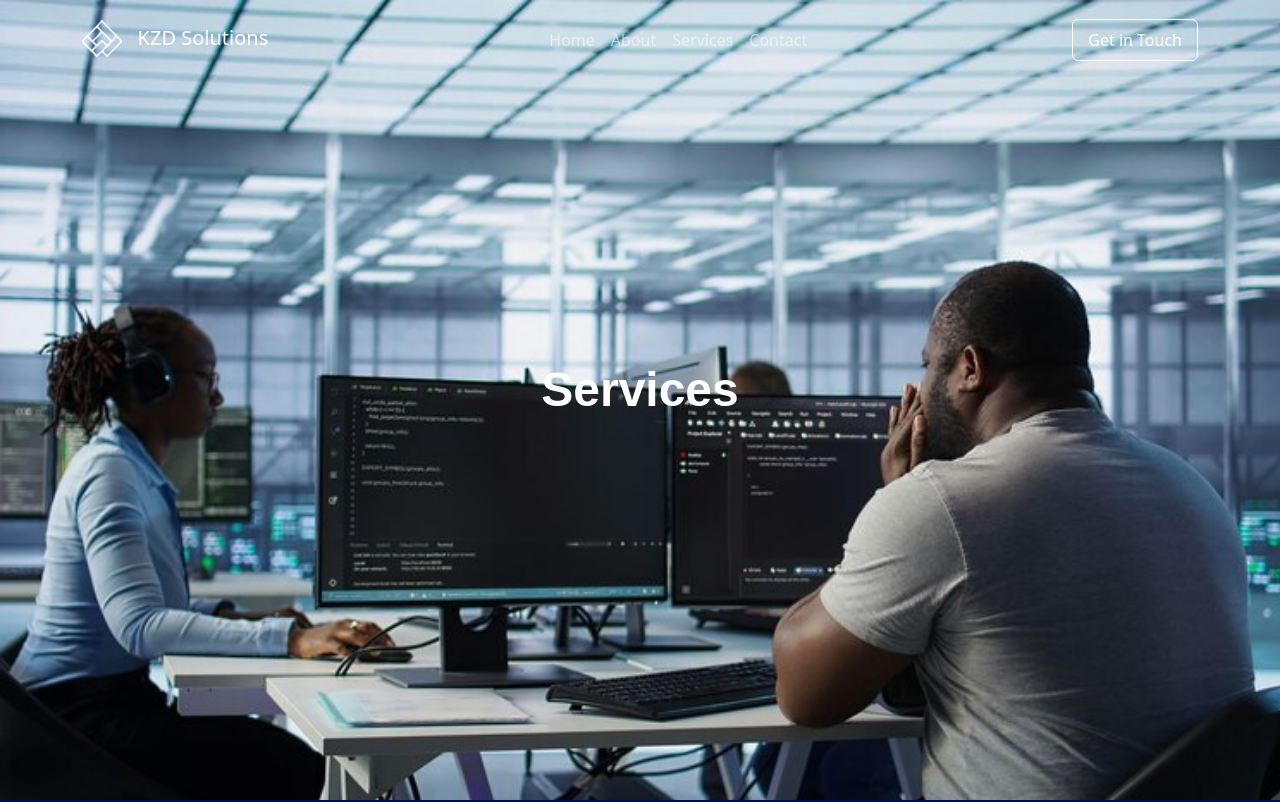
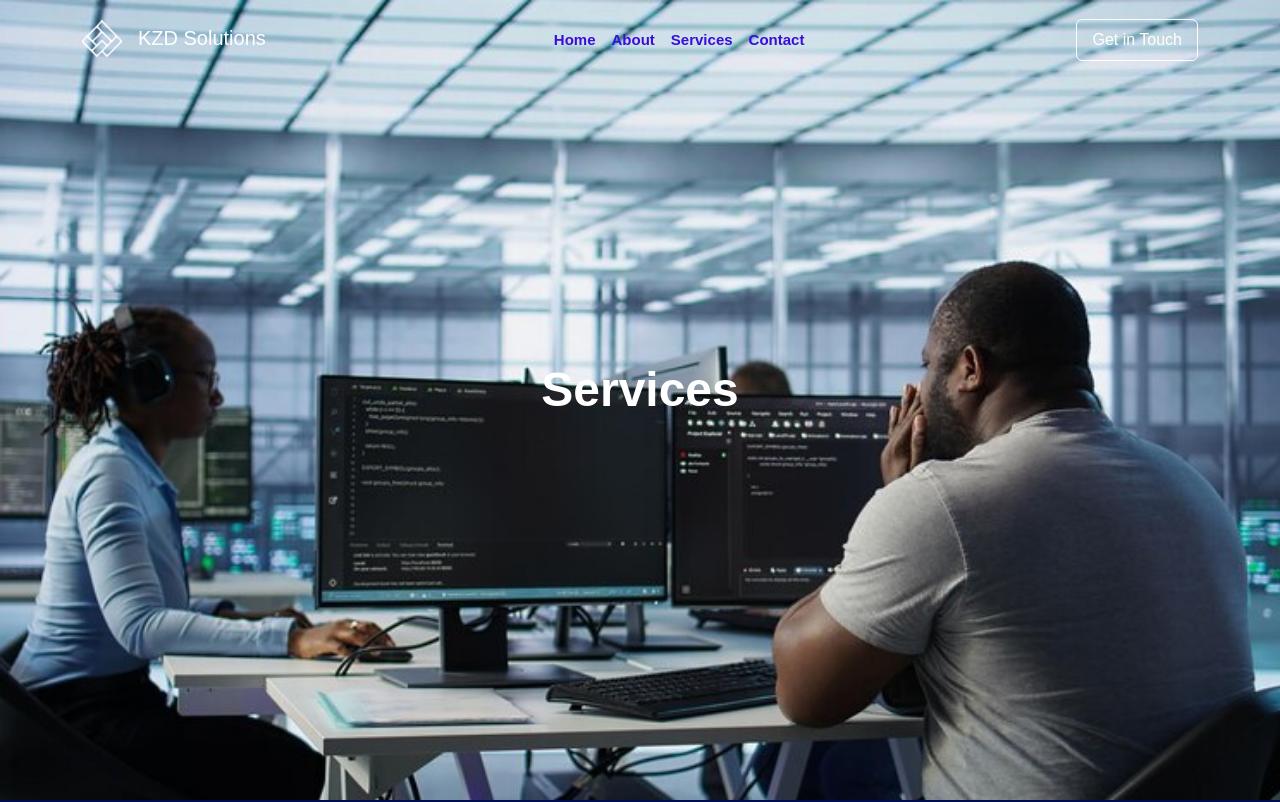
Before and after one commit to NewWorld05/kzdSolutions, a plain HTML site: page services.html in a window 1280 px wide. Shown: the top 802 px of the page. Drawn offline with nearby package versions, Linux system fonts and the light colour scheme.

Commit message:
finished editing navbar

```diff
--- a/about.css
+++ b/about.css
@@ -9,6 +9,10 @@ body {
   width: 100%;
   z-index: 1000;
   padding: 15px 0;
+  margin: 0;
+  font-size: 15px;
+  font-family: "AllertaStencil-Regular", sans-serif;
+  /* font-weight: bold; */
   background-color: transparent;
               overflow-x: hidden;
 
@@ -26,6 +30,20 @@ body {
 
 }
 
+.navbar-nav .nav-link {
+  font-weight: bold;
+  color: rgb(58, 14, 218); /* Change this to your preferred color */
+}
+
+.navbar-nav .nav-link:hover {
+color:#2460fd; /* Change this to the hover color you prefer */
+}
+
+.navbar.scrolled .nav-link {
+color: #FFFFFF; /* Change this to your preferred scrolled navbar color */
+}
+
+
 .get-in-touch {
   background-color: transparent;
   border: 1px solid white;
@@ -37,7 +55,7 @@ body {
 }
 
 .get-in-touch:hover {
-    background-color: #e68900;
+  background-color:#2460fd;
               overflow-x: hidden;
 
 }
@@ -120,6 +138,7 @@ body {
   max-width: 500px;
   height: auto;
   border-radius: 10px;
+  margin-left: 200px;
 
 }
 
@@ -145,7 +164,7 @@ body {
 
 
 
-/* About Section */
+/* About Section - Our Story Section */
 .about-section {
     display: flex;
     align-items: center;
@@ -166,9 +185,10 @@ body {
 
 .about-image img {
     width: 100%;
-    max-width: 500px;
+    max-width: 600px;
     height: auto;
     border-radius: 10px;
+    margin-left: 100px;
 }
 
 .about-content {
--- a/contact.css
+++ b/contact.css
@@ -9,6 +9,10 @@ body {
   width: 100%;
   z-index: 1000;
   padding: 15px 0;
+  margin: 0;
+  font-size: 15px;
+  font-family: "AllertaStencil-Regular", sans-serif;
+  /* font-weight: bold; */
   background-color: transparent;
               overflow-x: hidden;
 
@@ -26,9 +30,19 @@ body {
 
 }
 
-/* .nav-link{
-  color:#333;
-} */
+.navbar-nav .nav-link {
+  font-weight: bold;
+  color: rgb(58, 14, 218); /* Change this to your preferred color */
+}
+
+.navbar-nav .nav-link:hover {
+color:#2460fd; /* Change this to the hover color you prefer */
+}
+
+.navbar.scrolled .nav-link {
+color: #FFFFFF; /* Change this to your preferred scrolled navbar color */
+}
+
 
 .get-in-touch {
   background-color: transparent;
@@ -41,7 +55,7 @@ body {
 }
 
 .get-in-touch:hover {
-    background-color: #e68900;
+  background-color:#2460fd;
               overflow-x: hidden;
 
 }
--- a/index.css
+++ b/index.css
@@ -10,6 +10,9 @@ body {
     z-index: 1000;
     padding: 15px 0;
     margin: 0;
+    font-size: 15px;
+    font-family: "AllertaStencil-Regular", sans-serif;
+    /* font-weight: bold; */
     background-color: transparent;
                 overflow-x: hidden;
 
@@ -27,6 +30,20 @@ body {
 
 }
 
+.navbar-nav .nav-link {
+  font-weight: bold;
+  color: rgb(58, 14, 218); /* Change this to your preferred color */
+}
+
+.navbar-nav .nav-link:hover {
+  color:#2460fd; /* Change this to the hover color you prefer */
+}
+
+.navbar.scrolled .nav-link {
+  color: #FFFFFF; /* Change this to your preferred scrolled navbar color */
+}
+
+
 .get-in-touch {
     background-color: transparent;
     border: 1px solid white;
@@ -38,7 +55,7 @@ body {
 }
 
 .get-in-touch:hover {
-    background-color: #e68900;
+    background-color:#2460fd;
                 overflow-x: hidden;
 
 }
@@ -65,7 +82,7 @@ body {
 }
 
 .hero-content h1 {
-    font-size: 48px;
+    font-size: 50px;
     font-weight: bold;
     margin-bottom: 20px;
     font-family: "AllertaStencil-Regular", sans-serif;
@@ -73,8 +90,10 @@ body {
 }
 
 .hero-content p {
-    font-size: 20px;
+    font-size: 17px;
     margin-bottom: 30px;
+    font-weight: bold;
+    font-family: "AllertaStencil-Regular", sans-serif;
 
 }
 
@@ -117,6 +136,7 @@ body {
   height: 465px;
   position: relative;
   object-fit: cover;
+  padding-left: 100px;
 }
 .text-buttonp {
   display: flex;
--- a/services.css
+++ b/services.css
@@ -9,6 +9,10 @@ body {
   width: 100%;
   z-index: 1000;
   padding: 15px 0;
+  margin: 0;
+  font-size: 15px;
+  font-family: "AllertaStencil-Regular", sans-serif;
+  /* font-weight: bold; */
   background-color: transparent;
               overflow-x: hidden;
 
@@ -26,6 +30,20 @@ body {
 
 }
 
+.navbar-nav .nav-link {
+  font-weight: bold;
+color: rgb(58, 14, 218); /* Change this to your preferred color */
+}
+
+.navbar-nav .nav-link:hover {
+color:#2460fd; /* Change this to the hover color you prefer */
+}
+
+.navbar.scrolled .nav-link {
+color: #FFFFFF; /* Change this to your preferred scrolled navbar color */
+}
+
+
 .get-in-touch {
   background-color: transparent;
   border: 1px solid white;
@@ -37,7 +55,7 @@ body {
 }
 
 .get-in-touch:hover {
-    background-color: #e68900;
+  background-color:#2460fd;
               overflow-x: hidden;
 
 }
@@ -123,7 +141,7 @@ body {
 
   .img-new-heights img {
     width: 100%;
-    max-width: 500px;
+    max-width: 600px;
     height: auto;
     border-radius: 10px;
 }
```
Also changed, not shown: index.html (+4 -4 lines). Lines whose indentation alone changed are shown as unchanged.
